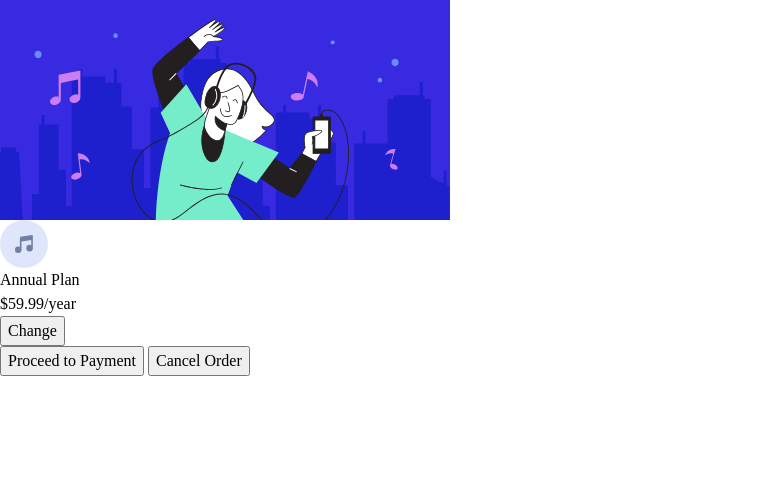
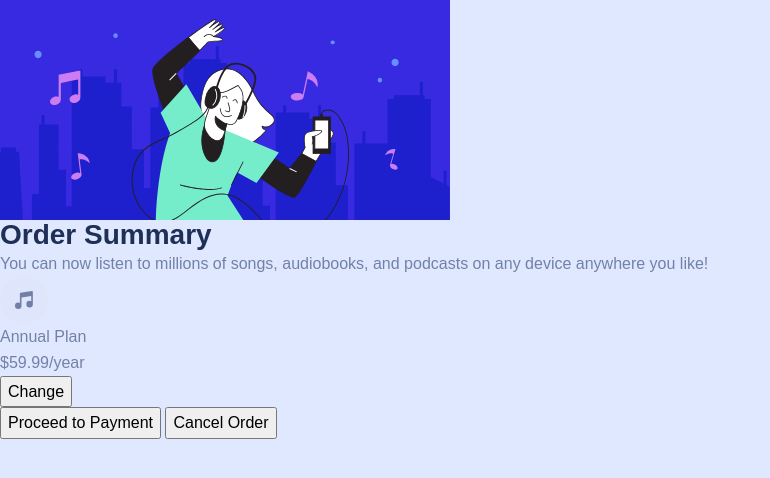
Before and after one commit to oryanhach/order-summary-component, a plain HTML site: page index.html in a window 1280 px wide. Shown: the whole page, without its empty margins (0-770 px from the left). Drawn offline with Linux system fonts and the light colour scheme.

Commit message:
setting up the global styles

```diff
--- a/index.html
+++ b/index.html
@@ -27,8 +27,8 @@
     <img class="card__image" src="images/illustration-hero.svg"
       alt="an illustration of someone listening to music and dancing">
     <div class="card__content">
-      <h2></h2>
-      <p></p>
+      <h2>Order Summary</h2>
+      <p>You can now listen to millions of songs, audiobooks, and podcasts on any device anywhere you like!</p>
       <div class="">
         <div>
           <img src="images/icon-music.svg" alt="">
--- a/style.css
+++ b/style.css
@@ -94,3 +94,23 @@ h6 {
 #__next {
 	isolation: isolate;
 }
+
+body {
+	font-family: 'Red Hat', sans-serif;
+	font-size: var(--fs-400);
+	font-weight: var(--fw-400);
+	line-height: 1.6;
+	color: var(--clr-neutral-400);
+	background: var(--clr-primary-200);
+}
+
+h1,
+h2,
+h3 {
+	line-height: 1.1;
+}
+
+h2 {
+	font-size: var(--fs-700);
+	color: var(--clr-neutral-800);
+}
```
